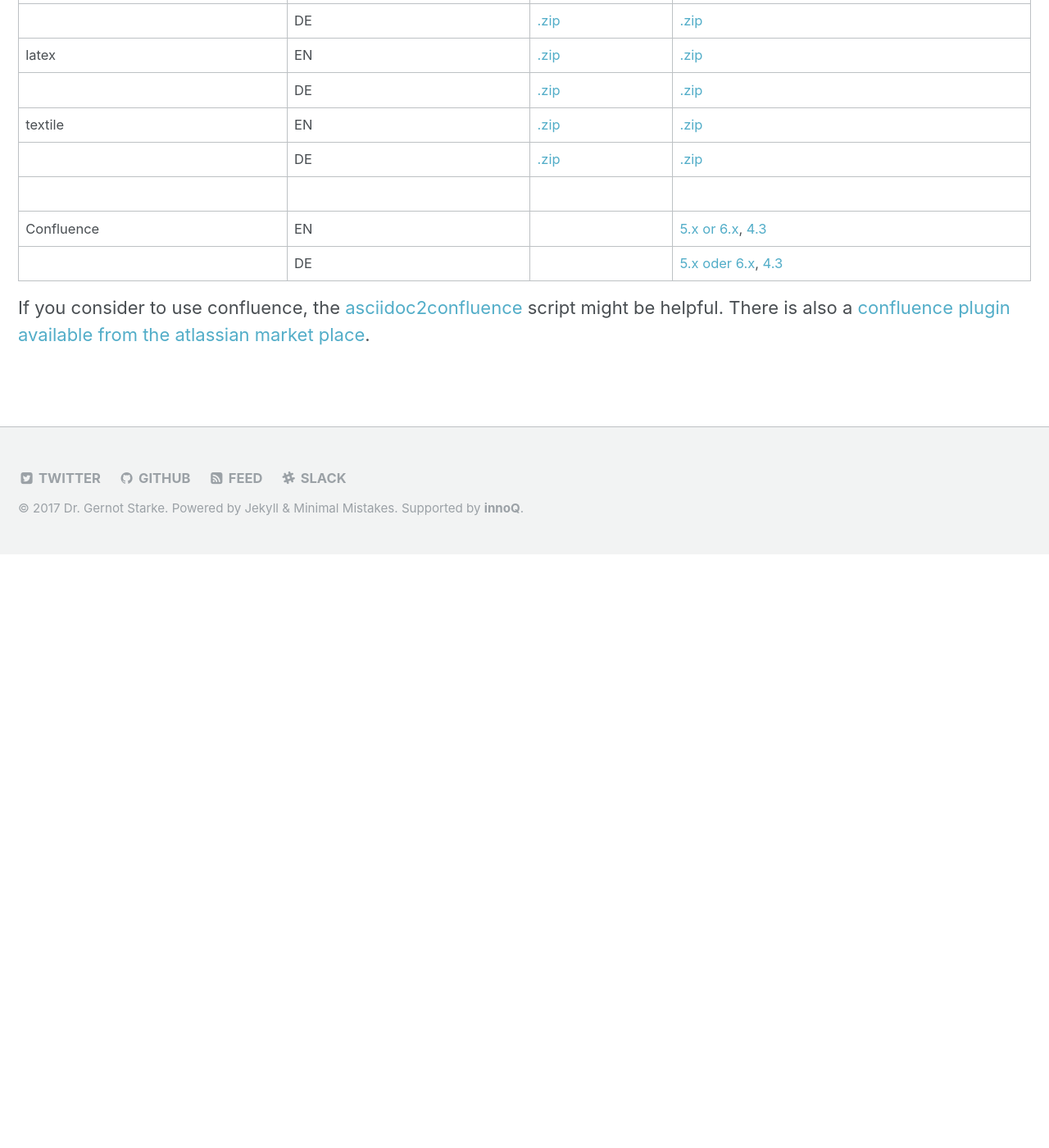
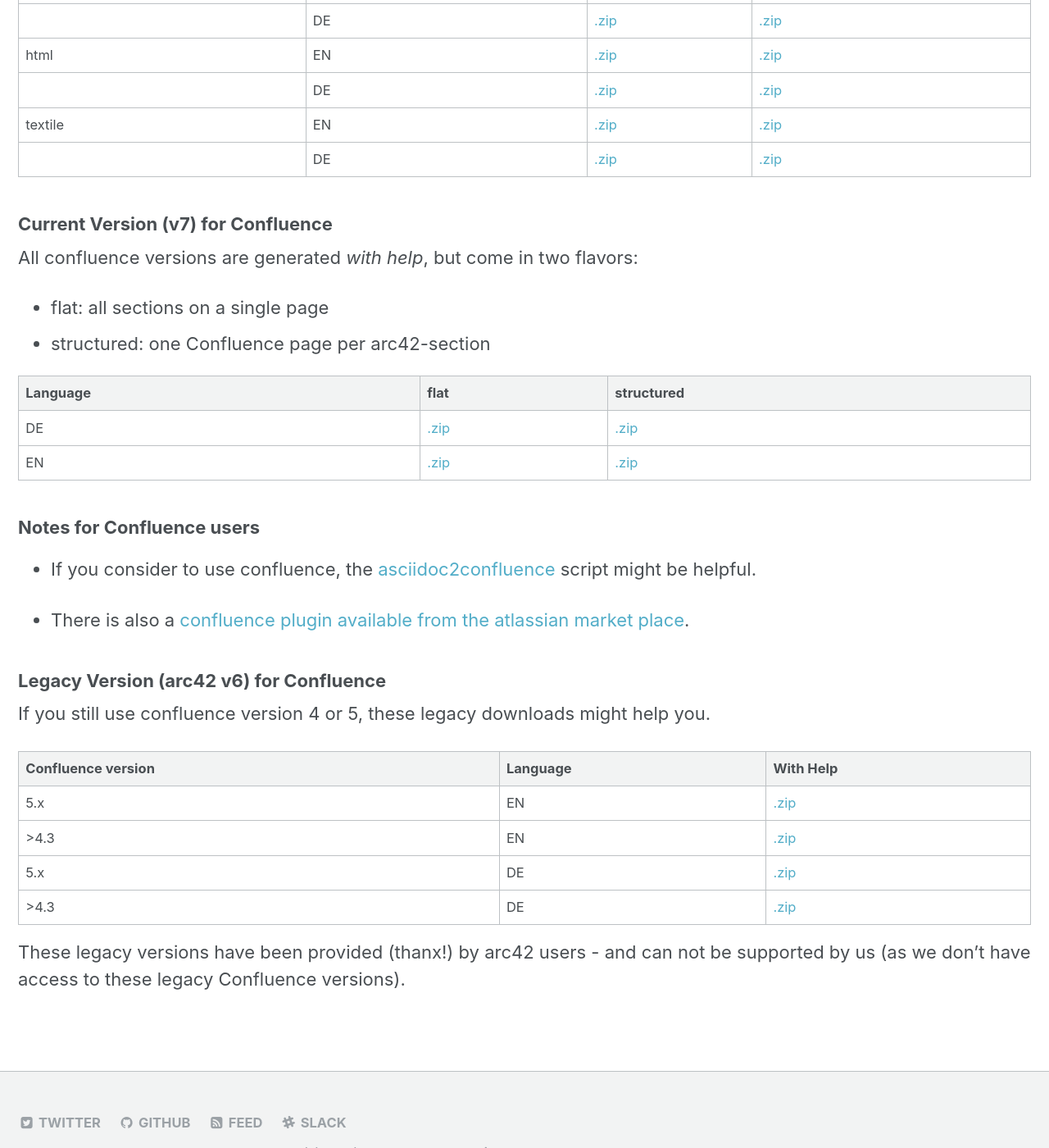
Before and after one commit to arc42/arc42.org-site, a Jekyll site: the page built from _pages/download.md, in a window 1280 px wide and 1400 px high, scrolled down 871 px. Shown: the whole window at 82% size. Built offline with Jekyll 4.4.1, drawn with Linux system fonts in a browser that asks for light colours; before the commit the page ends 1547 px from its top, so only the background shows below that; some of the changed text lies outside the part shown.

Commit message:
included confluence (various versions) in download page

```diff
--- a/_pages/download.md
+++ b/_pages/download.md
@@ -10,22 +10,56 @@ header:
 excerpt: "Version 7.0 - the most practical and effective arc42 ever."
 
 intro:
-  - excerpt: "Version 7.0, released January 15th 2017."
+  - excerpt: "Version 7.0, released January 20th 2017."
 
 
 ---
 
 {% include feature_row id="intro" type="center" %}
 
-{% assign formats = "docx|asciidoc|markdown|html|latex|textile|" | split: "|"  %}
+{% assign PREFIX = "https://github.com/arc42/arc42-template/raw/master/dist/arc42-template-" %}
+
+{% assign formats = "docx|asciidoc|markdown|latex|html|textile" | split: "|"  %}
 {% assign types = "plain|withhelp" | split: "|"  %}
 | Format | Language | Plain | With Help |
 |--------|----------|-------|-----------|
-{% for format in formats %}| {{ format }} | EN | {% for type in types %} [.zip](https://github.com/arc42/arc42-template/raw/master/dist/arc42-template-EN-{{type}}-{{format}}.zip) |{% endfor %}
-|  | DE | {% for type in types %} [.zip](https://github.com/arc42/arc42-template/raw/master/dist/arc42-template-DE-{{type}}-{{format}}.zip) |{% endfor %}
-{% endfor %}|
-Confluence | EN |  | [5.x or 6.x](https://www.dropbox.com/s/yvlkkozpt36rovr/templateEN-V6-confluence-53.xml.zip?dl=0), [4.3](https://www.dropbox.com/s/9ss7s1h24ikyx5d/templateEN-V6-confluence-43.xml.zip?dl=0) |
-|            | DE |  | [5.x oder 6.x](https://www.dropbox.com/s/phz6fgdas2p320a/templateDE-V6-confluence-53.xml.zip?dl=0), [4.3](https://www.dropbox.com/s/x7n456bw8i8dl97/templateDE-V6-confluence-43.xml.zip?dl=0) |
+{% for format in formats %}| {{ format }} | EN | {% for type in types %} [.zip]({{PREFIX}}EN-{{type}}-{{format}}.zip) |{% endfor %}
+|  | DE | {% for type in types %} [.zip]({{PREFIX}}DE-{{type}}-{{format}}.zip) |{% endfor %}
+{% endfor %}
+
+### Current Version (v7) for Confluence
+All confluence versions are generated _with help_, but come in
+two flavors:
 
 
-If you consider to use confluence, the [asciidoc2confluence](https://github.com/rdmueller/asciidoc2confluence) script might be helpful. There is also a [confluence plugin available from the atlassian market place](https://marketplace.atlassian.com/plugins/com.networkedassets.plugins.space-blueprint/server/overview).
+* flat: all sections on a single page
+* structured: one Confluence page per arc42-section
+
+
+
+| Language | flat | structured |
+|----------|------|------------|
+| DE | [.zip]({{PREFIX}}DE-withhelp-confluenceFlat.zip) | [.zip]({{PREFIX}}DE-withhelp-confluenceStructured.zip) |
+| EN | [.zip]({{PREFIX}}EN-withhelp-confluenceFlat.zip) | [.zip]({{URL_PREFIX}}EN-withhelp-confluenceStructured.zip) |
+
+
+### Notes for Confluence users
+
+* If you consider to use confluence, the [asciidoc2confluence](https://github.com/rdmueller/asciidoc2confluence) script might be helpful.
+
+* There is also a [confluence plugin available from the atlassian market place](https://marketplace.atlassian.com/plugins/com.networkedassets.plugins.space-blueprint/server/overview).
+
+
+### Legacy Version (arc42 v6) for Confluence
+
+If you still use confluence version 4 or 5, these legacy downloads might help you.
+
+| Confluence version | Language  | With Help |
+|--------|-----------|-----------|
+|5.x | EN |  [.zip](https://www.dropbox.com/s/yvlkkozpt36rovr/templateEN-V6-confluence-53.xml.zip?dl=0)|
+|>4.3 | EN | [.zip](https://www.dropbox.com/s/9ss7s1h24ikyx5d/templateEN-V6-confluence-43.xml.zip?dl=0)|
+|5.x | DE | [.zip](https://www.dropbox.com/s/phz6fgdas2p320a/templateDE-V6-confluence-53.xml.zip?dl=0)|
+|>4.3 | DE | [.zip](https://www.dropbox.com/s/x7n456bw8i8dl97/templateDE-V6-confluence-43.xml.zip?dl=0) |
+
+These legacy versions have been provided (thanx!) by arc42 users - and can
+not be supported by us (as we don't have access to these legacy Confluence versions).
```
